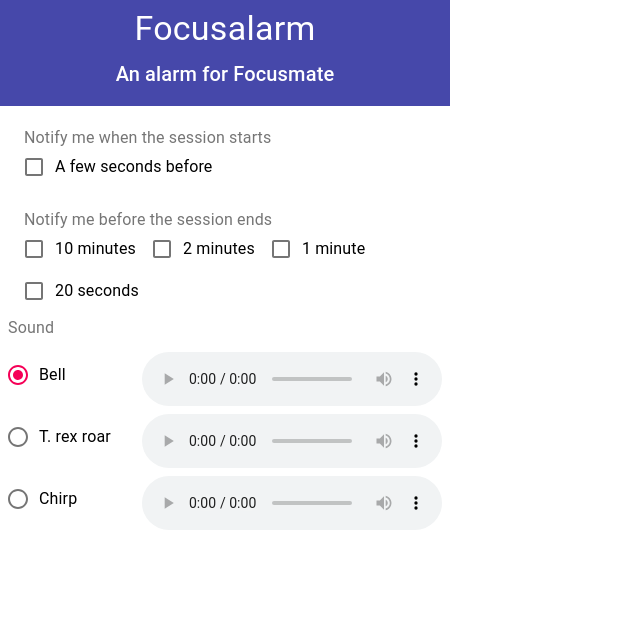
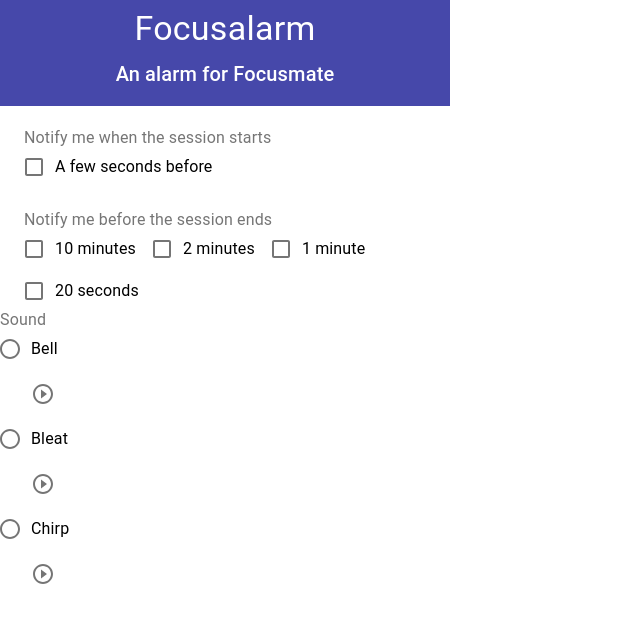
Before and after one commit to yaeluria/Focusalarm, a React (Create React App) app: page / in a window 1280 px wide. Shown: the top 622 px of the page, without its empty margins (0-640 px from the left). Built offline with nearby package versions, Linux system fonts and the light colour scheme.

Commit message:
migrate to hooks, use sound files instead of links and play icon instead of audio element

```diff
--- a/src/components/SoundRadioForm.js
+++ b/src/components/SoundRadioForm.js
@@ -1,116 +1,57 @@
 /*global chrome*/
 import React from 'react';
-import PropTypes from 'prop-types';
-import { withStyles } from '@material-ui/core/styles';
 import Radio from '@material-ui/core/Radio';
 import RadioGroup from '@material-ui/core/RadioGroup';
 import FormControlLabel from '@material-ui/core/FormControlLabel';
 import FormControl from '@material-ui/core/FormControl';
 import FormLabel from '@material-ui/core/FormLabel';
+import IconButton from '@material-ui/core/IconButton';
+import PlayCircleOutlineIcon from '@material-ui/icons/PlayCircleOutline';
 
+export default function SoundRadioForm() {
+  const [value, setValue] = React.useState('Bell');
 
+  React.useEffect(() => {
+    chrome.storage.sync.get(["sound"], (result) => {
+      const sound = result.sound || "Bell";
+      setValue({ value: sound });
+    });
+  }, []);
 
-const styles = theme => ({
-    root: {
-        display: 'flex',
-    },
-    formControl: {
-        margin: theme.spacing.unit
-
-    },
-    group: {
-        margin: `${theme.spacing.unit}px 0`,
-
-    },
-
-    audio: {
-        marginTop: '0.5rem',
-        marginLeft: 'auto'
-    }
+  const selectSound = (event) => {
+    const soundVal = event.target.value;
+    chrome.storage.sync.set({ sound: soundVal }, () => {
+        console.log(`sound is set to ${soundVal}`)
     });
-
-
-class SoundRadioForm extends React.Component {
-
-    state = {
-      value: {}
+    setValue(soundVal);
   };
-
-    handleChange = event => {
-        const soundVal = event.target.value;
-
-        chrome.storage.sync.set({ 'sound': soundVal }, () => {
-          });
-        this.setState({value: soundVal});
-    };
-
-    componentDidMount() {
-        this.fetchSettings();
-      }
-      fetchSettings() {
-
-            chrome.storage.sync.get(['sound'], (result)=>{
-
-                const sound = result.sound || 'Bell'
-                    this.setState({value: sound});
-            })
+  const playSample = name => {
+    let sampleSound = new Audio(`/${name}.mp3`)
+    sampleSound.play()
   }
 
-    render() {
-        const { classes } = this.props;
-
-
   return (
-            <div className={classes.root}>
-
-                <FormControl component="fieldset" className={classes.formControl}>
+    <FormControl component="fieldset">
       <FormLabel component="legend">Sound</FormLabel>
       <RadioGroup
-                        row="true"
         aria-label="sound"
-                        name="sound"
-                        className={classes.group}
-                        value={this.state.value}
-                        onChange={this.handleChange}
+        name="sound1"
+        value={value}
+        onChange={selectSound}
       >
         <FormControlLabel value="Bell" control={<Radio />} label="Bell" />
-                        <audio
-                            className={classes.audio}
-                            controls
-                            src="https://res.cloudinary.com/drvycak8r/video/upload/v1557737548/storage/30161__herbertboland__belltinystrike.wav">
-                            Your browser does not support the
-                        <code>audio</code> element.
-                        </audio>
-                        <FormControlLabel value="T.rex roar" control={<Radio />} label="T. rex roar" />
-                        <audio
-                            className={classes.audio}
-                            controls
-                            src="https://interactive-examples.mdn.mozilla.net/media/examples/t-rex-roar.mp3">
-                                                Your browser does not support the
-                                <code>audio</code> element.
-                        </audio>
-
+        <IconButton onClick={() => playSample("bell")} aria-label="play-sample-bell">
+          <PlayCircleOutlineIcon />
+        </IconButton>
+        <FormControlLabel value="Bleat" control={<Radio />} label="Bleat" />
+        <IconButton onClick={() => playSample("bleat")} aria-label="play-sample-bleat">
+          <PlayCircleOutlineIcon />
+        </IconButton>
         <FormControlLabel value="Chirp" control={<Radio />} label="Chirp" />
-                        <audio
-                            className={classes.audio}
-                            controls
-                            src="https://res.cloudinary.com/drvycak8r/video/upload/v1557737433/storage/85403__readeonly__canaryartie-3.wav">
-                            Your browser does not support the
-               <code>audio</code> element.
-           </audio>
-
-
+        <IconButton onClick={() => playSample("chirp")} aria-label="play-sample-chirp">
+          <PlayCircleOutlineIcon />
+        </IconButton>
       </RadioGroup>
     </FormControl>
-
-
-            </div>
   );
 }
-}
-
-SoundRadioForm.propTypes = {
-    classes: PropTypes.object.isRequired,
-};
-
-export default withStyles(styles)(SoundRadioForm);
```
Lines whose indentation alone changed are shown as unchanged.
